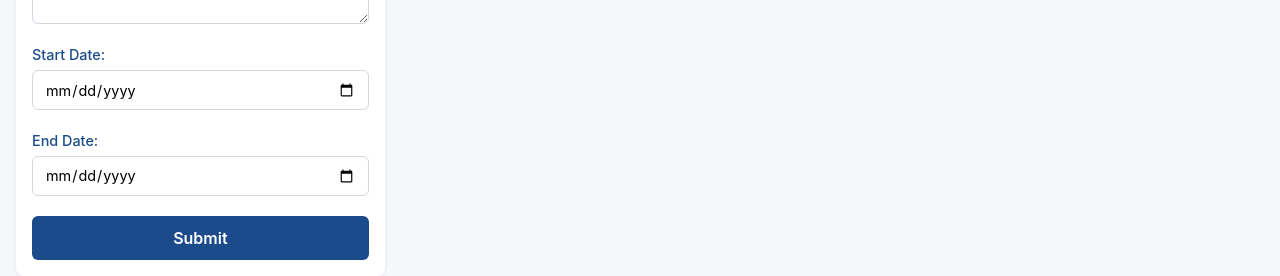
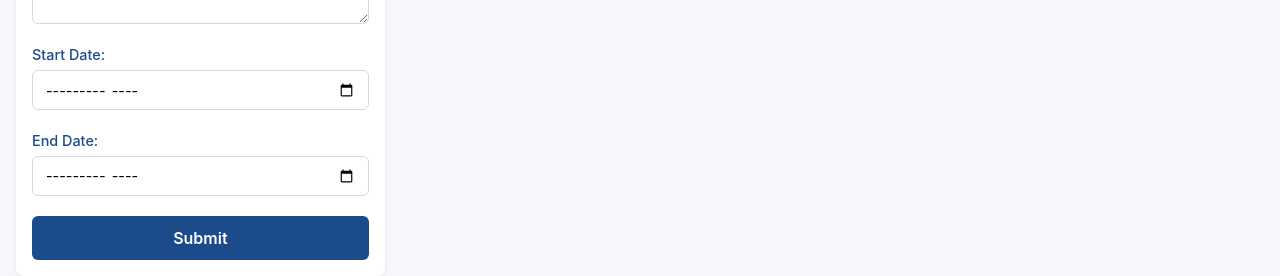
Before and after one commit to thongster/odin-cv-application, a React (Vite) app: page / in a window 1280 px wide. Both pictures are taken after a click on the button "Experience". Shown: the part 424-700 px from the top of the page. Built offline with nearby package versions, Linux system fonts and the light colour scheme.

Commit message:
begin styling for experience display

```diff
--- a/src/components/Experience.jsx
+++ b/src/components/Experience.jsx
@@ -98,7 +98,7 @@ export default function Experience({
         <div>
           <label htmlFor="startDate">Start Date: </label>
           <input
-            type="date"
+            type="month"
             id="startDate"
             required
             value={expEditId ? expEdit.startDate : startDate}
@@ -112,7 +112,7 @@ export default function Experience({
         <div>
           <label htmlFor="endDate">End Date: </label>
           <input
-            type="date"
+            type="month"
             id="endDate"
             required
             value={expEditId ? expEdit.endDate : endDate}
--- a/src/components/ExperienceDisplay.jsx
+++ b/src/components/ExperienceDisplay.jsx
@@ -1,3 +1,5 @@
+
+
 export default function ExperienceDisplay({
   experienceList,
   setTab,
@@ -8,6 +10,10 @@ export default function ExperienceDisplay({
     setExpEditId(exp.id);
     setExpEdit(exp);
     setTab("Experience");
+  }
+  function convertDate(raw) {
+    const date = new Date(raw + "-01");
+    return date.toLocaleString("en-US", { month: "long", year: "numeric" });
   }
   return (
     <div>
@@ -21,9 +27,7 @@ export default function ExperienceDisplay({
               return <li key={crypto.randomUUID()}>{duty}</li>;
             })}
           </ul>
-          <p>{exp.startDate}</p>
-          <p>{exp.endDate}</p>
-          <button onClick={() => handleEdit(exp)}>Edit</button>
+          <p>{convertDate(exp.startDate)} - {convertDate(exp.endDate)}</p>          <button onClick={() => handleEdit(exp)}>Edit</button>
         </div>
       ))}
     </div>
```
